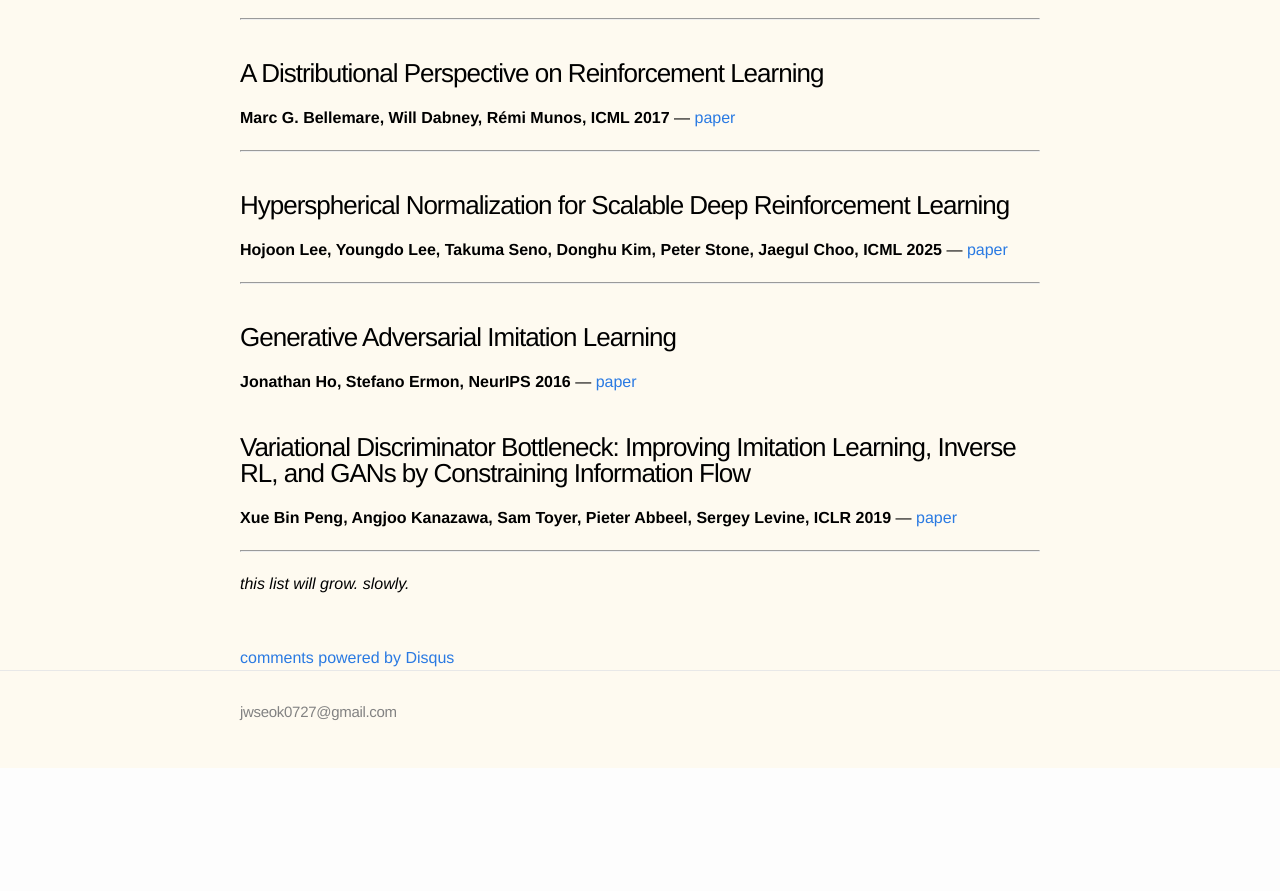
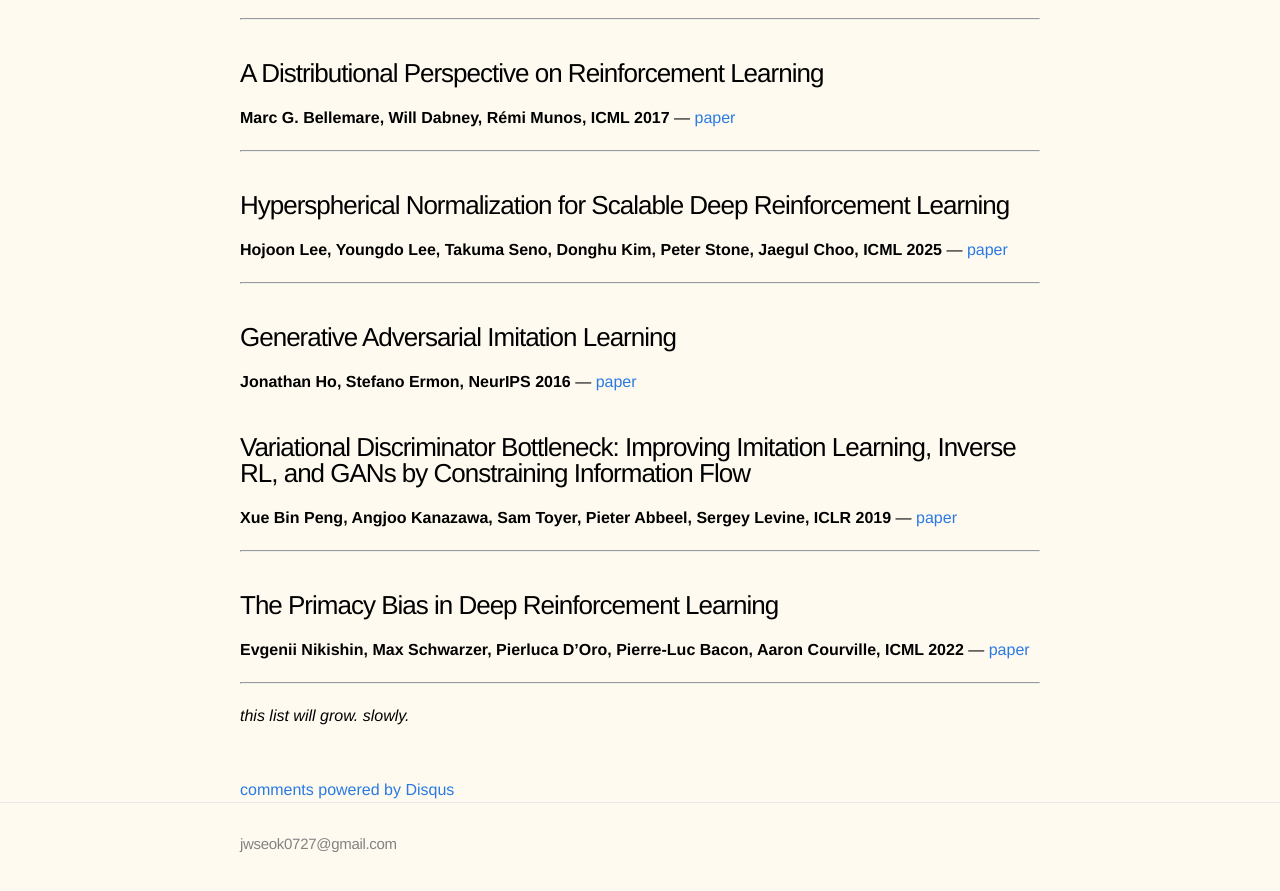
Before and after one commit to anthony0727/anthony0727.github.io, a Jekyll site: the page built from _posts/2026-08-02-interesting-rl-papers.md, in a window 1280 px wide and 900 px high, scrolled down 951 px. Shown: the top 891 px of the window. Built offline with Jekyll 4.4.1, drawn with Linux system fonts in a browser that asks for light colours; comment, search, counter and statistics services are not loaded; before the commit the page ends 1719 px from its top, so only the background shows below that.

Commit message:
Add primacy bias RL paper

```diff
--- a/_posts/2026-08-02-interesting-rl-papers.md
+++ b/_posts/2026-08-02-interesting-rl-papers.md
@@ -57,4 +57,9 @@ date: 2026-08-02 00:00:00 +0900
 
 ---
 
+### The Primacy Bias in Deep Reinforcement Learning
+**Evgenii Nikishin, Max Schwarzer, Pierluca D’Oro, Pierre-Luc Bacon, Aaron Courville, ICML 2022** — [paper](https://proceedings.mlr.press/v162/nikishin22a/nikishin22a.pdf)
+
+---
+
 *this list will grow. slowly.*
```
